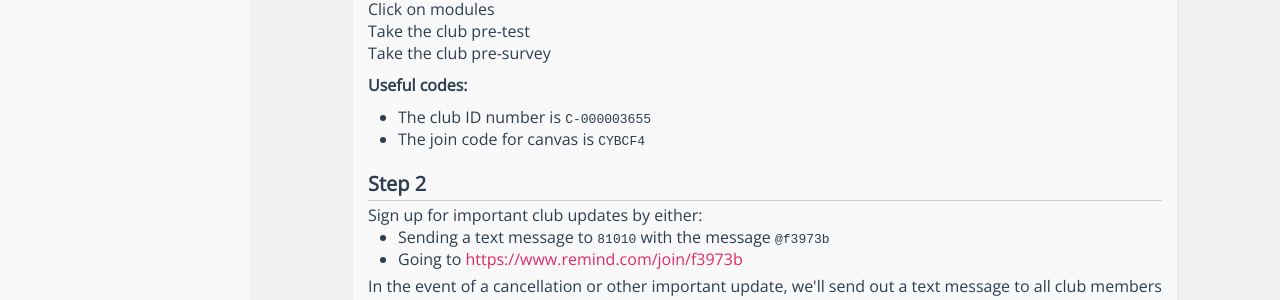
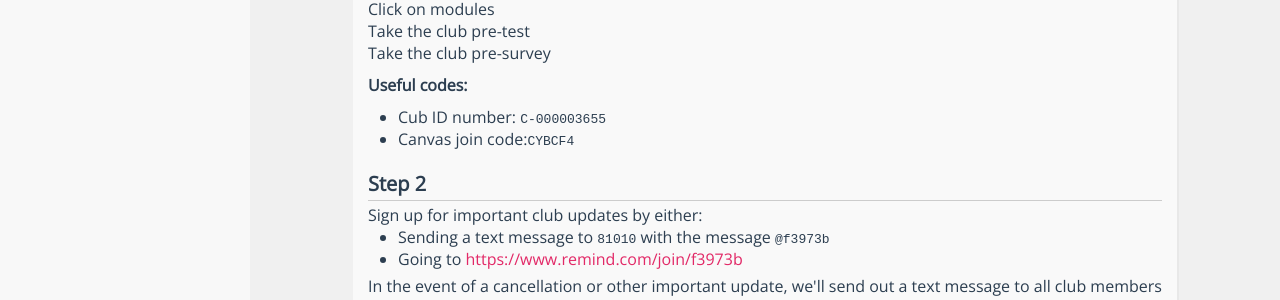
Before and after one commit to shanet/Girls-Who-Code-Bothell, a Jekyll site: the page built from getting_started/index.md, in a window 1280 px wide. Shown: the part 420-720 px from the top of the page. Built offline with Jekyll 4.4.1, drawn with Linux system fonts in a browser that asks for light colours.

Commit message:
rename getting started page to markdown file

```diff
--- a/getting_started/index.html
+++ b/getting_started/index.md
@@ -32,8 +32,8 @@ title: Getting Started
 
     <p><strong>Useful codes:</strong>
         <ul>
-            <li>The club ID number is <code>C-000003655</code></li>
-            <li>The join code for canvas is <code>CYBCF4</code></li>
+            <li>Cub ID number: <code>C-000003655</code></li>
+            <li>Canvas join code:<code>CYBCF4</code></li>
         </ul>
     </p>
 
```
